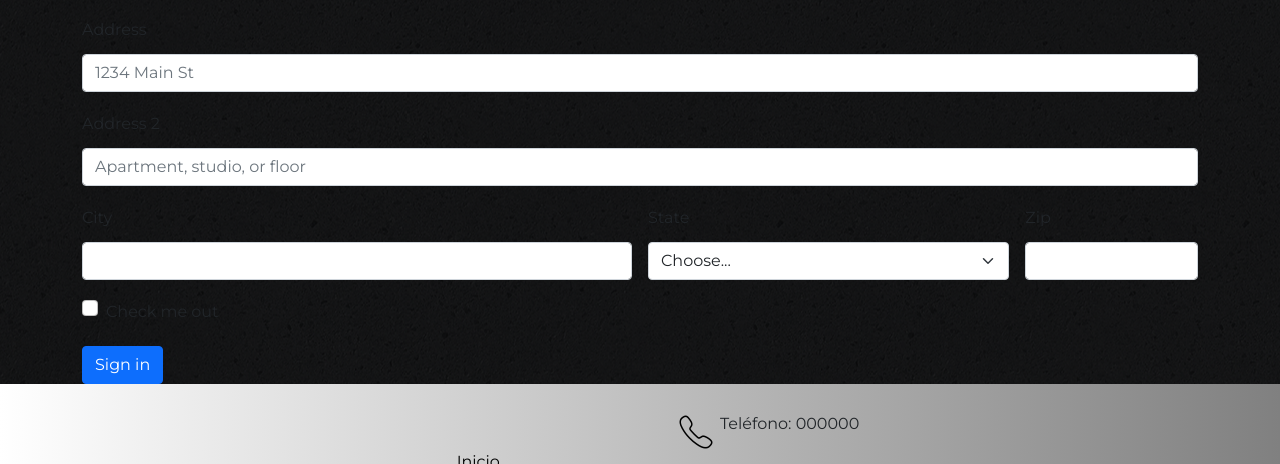
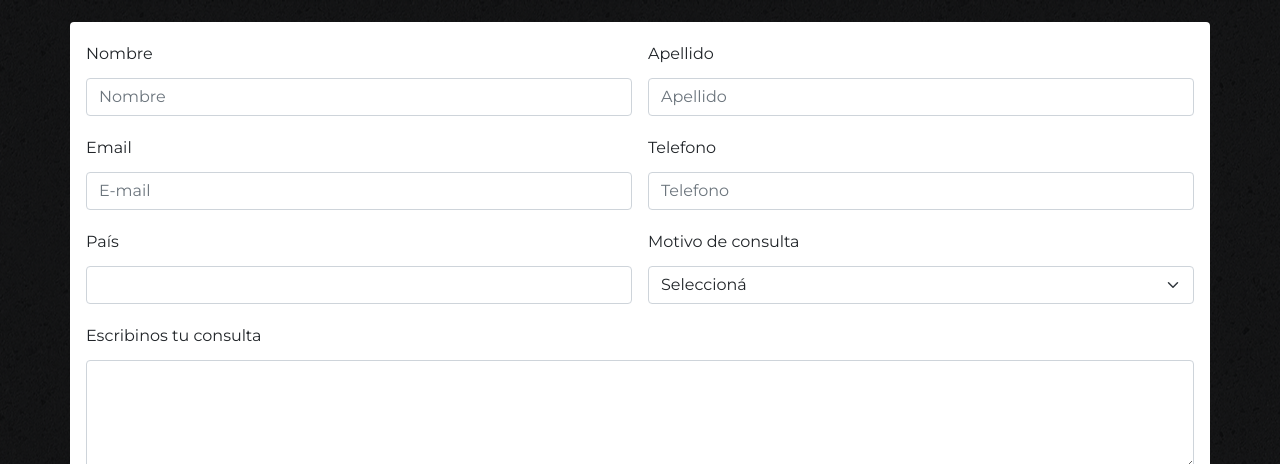
Before and after one commit to juanmderosa/acostaracingteam-v2, a plain HTML site: page pages/contacto.html in a window 1280 px wide. Shown: the part 546-1010 px from the top of the page. Drawn offline with Linux system fonts and the light colour scheme.

Commit message:
noticias y contacto modificados

```diff
--- a/css/estilos.css
+++ b/css/estilos.css
@@ -77,6 +77,7 @@ body{
     flex-wrap: wrap;
     justify-content: space-evenly;
     align-content: center;
+    cursor: pointer;
 }
 
 .header__socialicons{
@@ -182,6 +183,7 @@ body{
     flex-wrap: wrap;
     align-content: center;
     justify-content: space-evenly;
+    cursor: pointer;
 }
 
 .footer__socialicons{
@@ -363,6 +365,12 @@ body{
     color: white;
     text-decoration: underline;
     font-size: 35px;
+}
+/*Noticias Bootstrap*/
+.page-item a{
+    background-color: transparent;
+    color: #dc3545;
+    font-weight: bold;
 }
 
 /* Escuderia */
--- a/pages/contacto.html
+++ b/pages/contacto.html
@@ -91,51 +91,48 @@
     </main>
 
         -->
-
+        <div>
+        <H1 class="titulopagina__h1">CONTACTO</H1>
+      </div>
         <!--Form Bootstrap-->
-        <main class="container pt-3">
+        <main class="container p-3 bg-white mb-5 rounded">
             <form class="row g-3">
+              <div class="col-md-6">
+                <label for="nombre" class="form-label">Nombre</label>
+                <input type="text" class="form-control" id="nombre" placeholder="Nombre">
+              </div>
+              <div class="col-md-6">
+                <label for="apellido" class="form-label">Apellido</label>
+                <input type="text" class="form-control" id="name" placeholder="Apellido">
+              </div>
             <div class="col-md-6">
               <label for="inputEmail4" class="form-label">Email</label>
-              <input type="email" class="form-control" id="inputEmail4">
+              <input type="email" class="form-control" id="inputEmail4" placeholder="E-mail">
             </div>
             <div class="col-md-6">
-              <label for="inputPassword4" class="form-label">Password</label>
-              <input type="password" class="form-control" id="inputPassword4">
-            </div>
-            <div class="col-12">
-              <label for="inputAddress" class="form-label">Address</label>
-              <input type="text" class="form-control" id="inputAddress" placeholder="1234 Main St">
-            </div>
-            <div class="col-12">
-              <label for="inputAddress2" class="form-label">Address 2</label>
-              <input type="text" class="form-control" id="inputAddress2" placeholder="Apartment, studio, or floor">
+              <label for="telefono" class="form-label">Telefono</label>
+              <input type="text" class="form-control" id="telefono" placeholder="Telefono">
             </div>
             <div class="col-md-6">
-              <label for="inputCity" class="form-label">City</label>
-              <input type="text" class="form-control" id="inputCity">
+              <label for="País" class="form-label">País</label>
+              <input type="text" class="form-control" id="País">
             </div>
-            <div class="col-md-4">
-              <label for="inputState" class="form-label">State</label>
-              <select id="inputState" class="form-select">
-                <option selected>Choose...</option>
-                <option>...</option>
+            <div class="col-md-6">
+              <label for="motivoconsulta" class="form-label">Motivo de consulta</label>
+              <select id="motivoconsulta" class="form-select">
+                <option selected>Seleccioná</option>
+                <option>Prueba de pista</option>
+                <option>Compra de partes</option>
+                <option>Atención en pista</option>
+                <option>Otro</option>
               </select>
             </div>
-            <div class="col-md-2">
-              <label for="inputZip" class="form-label">Zip</label>
-              <input type="text" class="form-control" id="inputZip">
+            <div>
+              <label for="exampleFormControlTextarea1" class="form-label">Escribinos tu consulta</label>
+              <textarea class="form-control" id="exampleFormControlTextarea1" rows="4"></textarea>
             </div>
-            <div class="col-12">
-              <div class="form-check">
-                <input class="form-check-input" type="checkbox" id="gridCheck">
-                <label class="form-check-label" for="gridCheck">
-                  Check me out
-                </label>
-              </div>
-            </div>
-            <div class="col-12">
-              <button type="submit" class="btn btn-primary">Sign in</button>
+            <div class="col-12 d-flex justify-content-center">
+              <button type="submit" class="btn btn-danger btn-lg">Enviar</button>
             </div>
           </form>
         </main>
```
Also changed, not shown: pages/noticias.html (+39 -0 lines).
